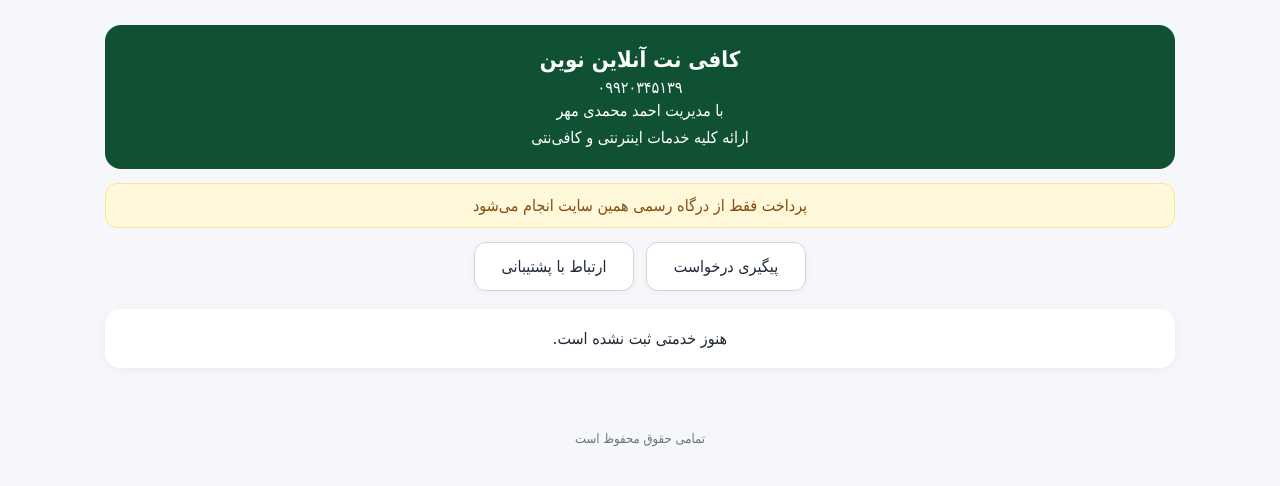
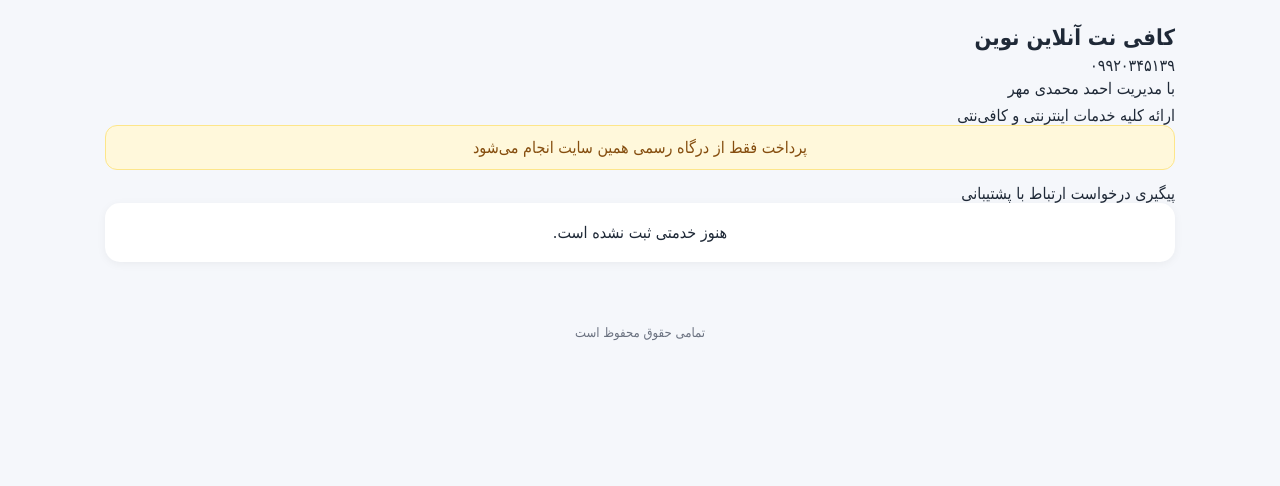
Before and after one commit to amhmdy307-stack/online-novin, a Flask app: page / in a window 1280 px wide. Shown: the top 486 px of the page. Run offline with Flask 3, Linux system fonts and the light colour scheme; data comes from the database, SQL or seed files in the repository; data that the repository does not hold is empty.

Commit message:
Update index.html

```diff
--- a/templates/index.html
+++ b/templates/index.html
@@ -2,30 +2,26 @@
 {% block title %}{{ site_name|default("کافی نت آنلاین نوین") }}{% endblock %}
 {% block content %}
 
-<div class="hero-card">
+<div class="hero-box">
   {% if settings.get('logo') %}
-  <div style="text-align:center;margin-bottom:10px;">
-    <img src="{{ url_for('uploaded_logo', filename=settings.get('logo')) }}" alt="لوگو" style="max-height:70px;">
-  </div>
+  <img src="{{ url_for('uploaded_logo', filename=settings.get('logo')) }}" alt="لوگو">
   {% endif %}
-  <div style="text-align:center;">
-    <div style="font-size:22px;font-weight:bold;">{{ site_name|default("کافی نت آنلاین نوین") }}</div>
-    <div style="margin-top:6px;">{{ phone|default("۰۹۹۲۰۳۴۵۱۳۹") }}</div>
-    <div style="margin-top:4px;">با مدیریت {{ manager|default("احمد محمدی مهر") }}</div>
-    <div style="margin-top:8px;">ارائه کلیه خدمات اینترنتی و کافی‌نتی</div>
-  </div>
+  <div style="font-size:22px;font-weight:bold;">{{ site_name|default("کافی نت آنلاین نوین") }}</div>
+  <div style="margin-top:6px;">{{ phone|default("۰۹۹۲۰۳۴۵۱۳۹") }}</div>
+  <div style="margin-top:4px;">با مدیریت {{ manager|default("احمد محمدی مهر") }}</div>
+  <div style="margin-top:8px;">ارائه کلیه خدمات اینترنتی و کافی‌نتی</div>
 </div>
 
 <div class="pay-warn">پرداخت فقط از درگاه رسمی همین سایت انجام می‌شود</div>
 
-<div class="action-row">
-  <a href="{{ url_for('tracking') }}" class="action-btn">پیگیری درخواست</a>
-  <a href="{{ url_for('support') }}" class="action-btn">ارتباط با پشتیبانی</a>
+<div class="top-actions">
+  <a href="{{ url_for('tracking') }}">پیگیری درخواست</a>
+  <a href="{{ url_for('support') }}">ارتباط با پشتیبانی</a>
 </div>
 
 <div class="services-grid">
   {% for s in services %}
-  <div class="card service-item">
+  <div class="card">
     <h3>{{ s.name }}</h3>
     {% if s.category %}<div class="badge">{{ s.category }}</div>{% endif %}
     {% if s.description %}<p>{{ s.description }}</p>{% endif %}
```
